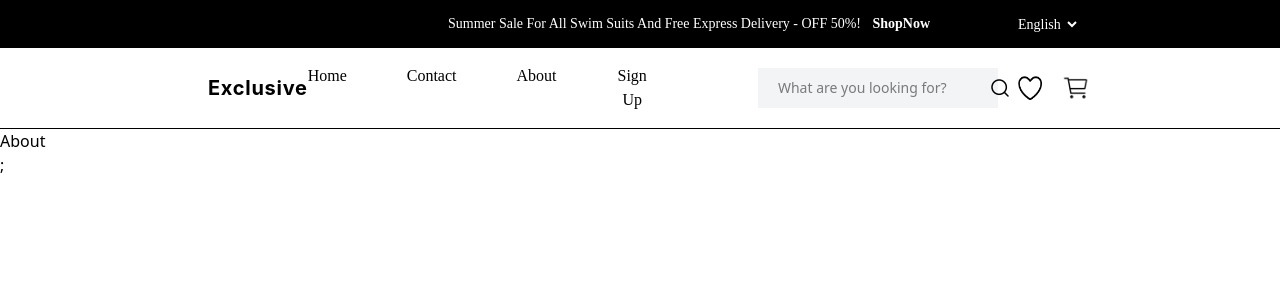
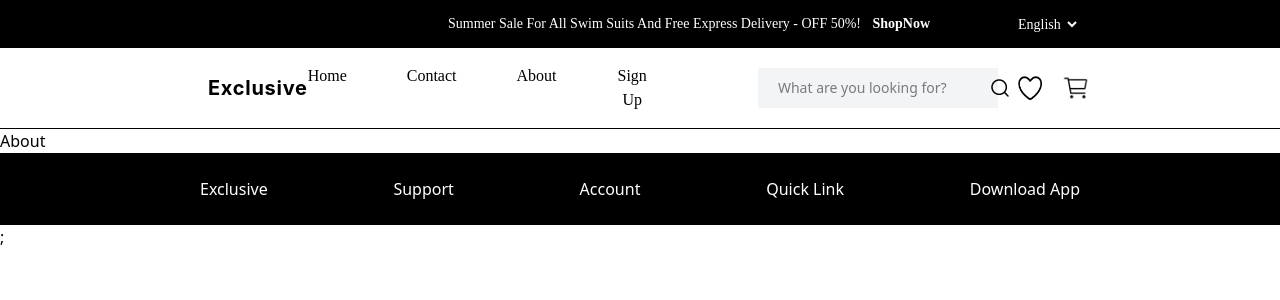
Before and after one commit to farhanNaeem1998/React-Ecommerce, a React (Vite) app: page /about in a window 1280 px wide. Shown: the top 300 px of the page. Built offline with nearby package versions, Linux system fonts and the light colour scheme.

Commit message:
Added some data in the footer component

```diff
--- a/src/components/Footer.jsx
+++ b/src/components/Footer.jsx
@@ -3,12 +3,14 @@ import React from "react";
 export const Footer = () => {
   return (
     <>
-      <div className=" footer w-full bg-black">
-        <div></div>
-        <div></div>
-        <div></div>
-        <div></div>
-        <div></div>
+      <div className=" footer w-full bg-black text-white lg:py-6">
+        <div className="flex lg:flex-row lg:mx-50 lg:items-center lg:justify-between">
+          <div>Exclusive</div>
+          <div>Support</div>
+          <div>Account</div>
+          <div>Quick Link</div>
+          <div>Download App</div>
+        </div>
       </div>
       ;
     </>
```
